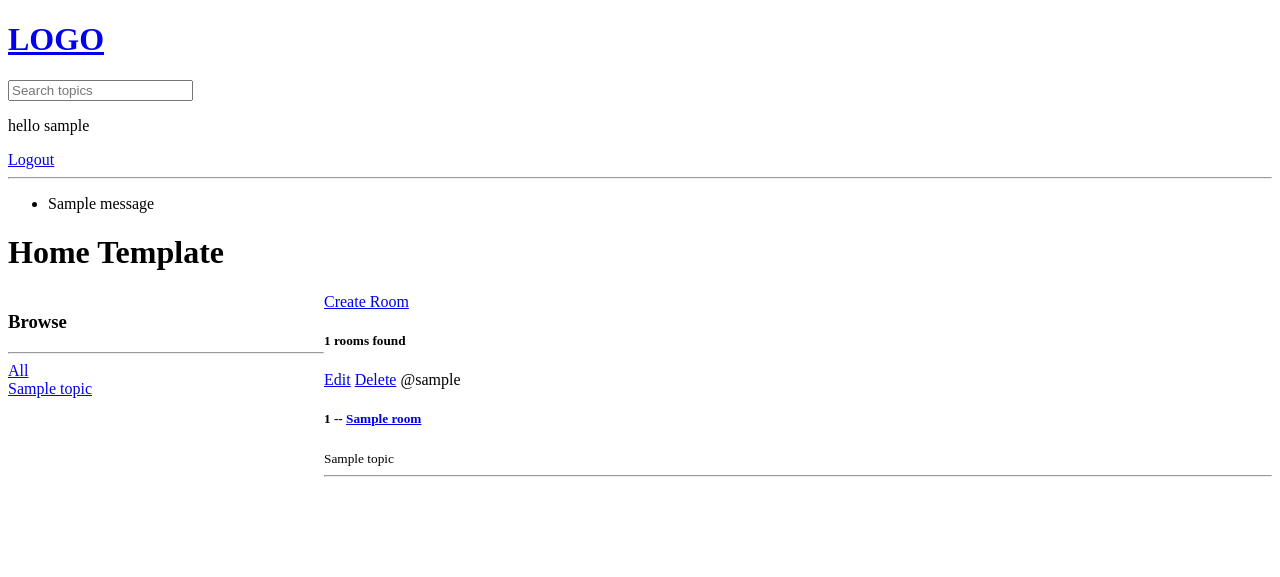
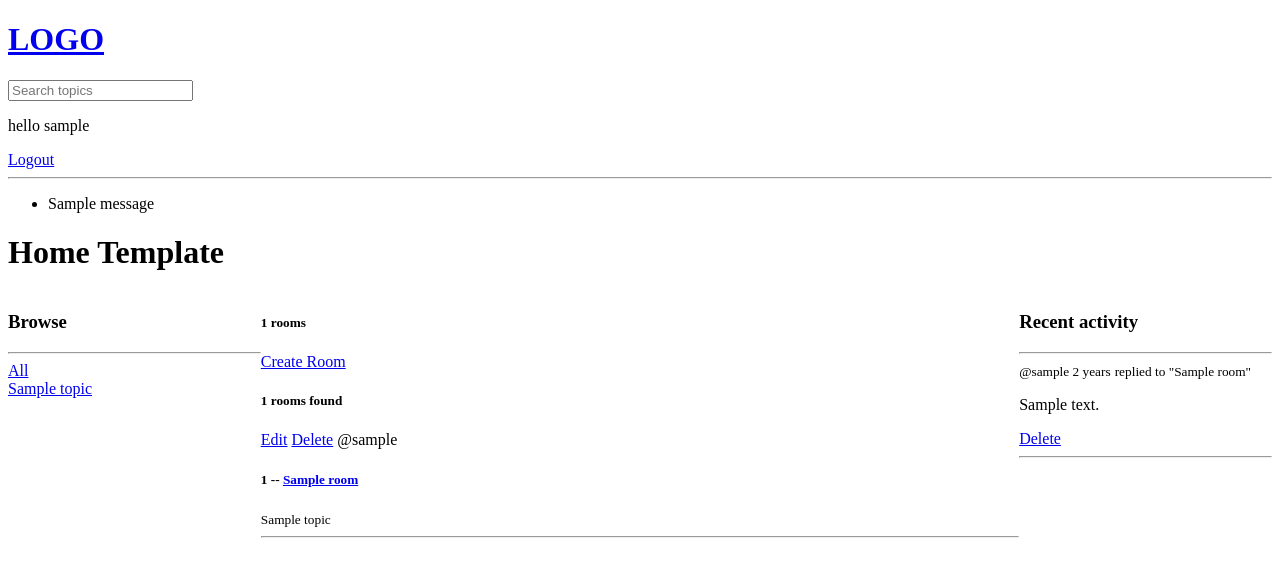
Before and after one commit to kurukimi/messagingsite, a Django app: page / in a window 1280 px wide. Shown: the top 577 px of the page. Run offline with Django 4.2, Linux system fonts and the light colour scheme; a user stored in the database is signed in; tables that the repository leaves empty hold one stand-in row (values such as "Sample post"); one stand-in notice (Sample message) is shown.

Commit message:
refactor

```diff
--- a/base/models.py
+++ b/base/models.py
@@ -14,7 +14,7 @@ class Room(models.Model):
     topic = models.ForeignKey(Topic, on_delete=models.SET_NULL, null=True)
     name = models.CharField(max_length=200)
     description = models.TextField(null=True, blank=True)
-    #participants =
+    participants = models.ManyToManyField(User, related_name='participants', blank=True)
     updated = models.DateTimeField(auto_now=True)
     created = models.DateTimeField(auto_now_add=True)
 
@@ -33,5 +33,9 @@ class Message(models.Model):
     updated = models.DateTimeField(auto_now=True)
     created = models.DateTimeField(auto_now_add=True)
 
+    class Meta:
+        ordering = ['-updated', '-created']
+
+
     def __str__(self):
         return self.body[0:50]
--- /dev/null
+++ b/base/templates/base/activity_component.html
@@ -0,0 +1,14 @@
+<h3>Recent activity</h3>
+        <hr>
+        {% for message in room_messages %}
+            <div>
+                <small>@{{message.user}} {{message.created|timesince}}</small>
+                <small>replied to "{{message.room}}"</small>
+
+                <p>{{message}}</p>
+                {% if request.user == message.user %}
+                <a href="{% url 'delete-message' message.id %}">Delete</a>
+                {% endif %}
+                <hr>
+            </div>
+        {% endfor %}
--- /dev/null
+++ b/base/templates/base/feed_component.html
@@ -0,0 +1,15 @@
+<div>
+    {% for room in rooms %}
+    <div>
+        {% if request.user == room.host %}
+        <h5>{{room_count}} rooms found</h5>
+        <a href="{% url 'update-room' room.id %}">Edit</a>
+        <a href="{% url 'delete-room' room.id %}">Delete</a>
+        {% endif %}
+        <span>@{{room.host.username}}</span>
+        <h5>{{room.id}}  -- <a href="{% url 'room' room.id %}">{{room.name}}</a></h5>
+        <small>{{room.topic.name}}</small>
+        <hr>
+    </div>
+    {% endfor %}
+</div>
--- a/base/templates/base/home.html
+++ b/base/templates/base/home.html
@@ -5,7 +5,7 @@
 <style>
     .home-container {
         display: grid;
-        grid-template-columns: 1fr 3fr ;
+        grid-template-columns: 1fr 3fr 1fr ;
     }
 </style>
 
@@ -13,26 +13,20 @@
 <div class="home-container">
 
     <div>
-        <h3>Browse</h3>
-        <hr>
-        <div>
-            <a href="{% url 'home' %}">All</a>
-        </div>
-
-        {% for topic in topics %}
-            <div>
-                <a href="{% url 'home' %}?q={{topic.name}}">{{topic.name}}</a>
-            </div>
-        {% endfor %}
+        {% include 'base/topics_component.html' %}
 
     </div>
 
     <div>
+        <h5> {{room_count}} rooms </h5>
+        <a href="{% url 'create-room' %}">Create Room</a>
 
-        <a href="{% url 'create-room' %}">Create Room</a>
-        <div id="partial-room">
-            {% include 'base/partial_room.html' %}
-        </div>
+        {% include 'base/feed_component.html'%}
+
+    </div>
+
+    <div>
+        {% include 'base/activity_component.html' %}
     </div>
 
 </div>
--- a/base/templates/base/partial_room.html
+++ /dev/null
@@ -1,20 +0,0 @@
-
-{% if rooms %}
-{% for room in rooms %}
-<div>
-    {% if request.user == room.host %}
-    <h5>{{room_count}} rooms found</h5>
-    <a href="{% url 'update-room' room.id %}">Edit</a>
-    <a href="{% url 'delete-room' room.id %}">Delete</a>
-    {% endif %}
-    <span>@{{room.host.username}}</span>
-    <h5>{{room.id}}  -- <a href="{% url 'room' room.id %}">{{room.name}}</a></h5>
-    <small>{{room.topic.name}}</small>
-    <hr>
-</div>
-{% endfor %}
-{% else %}
-<div>
-    <h5>no rooms found</h5>
-</div>
-{% endif %}
--- /dev/null
+++ b/base/templates/base/topics_component.html
@@ -0,0 +1,11 @@
+<h3>Browse</h3>
+<hr>
+<div>
+    <a href="{% url 'home' %}">All</a>
+</div>
+
+{% for topic in topics %}
+    <div>
+        <a href="{% url 'home' %}?q={{topic.name}}">{{topic.name}}</a>
+    </div>
+{% endfor %}
--- a/base/urls.py
+++ b/base/urls.py
@@ -13,4 +13,5 @@ urlpatterns = [
     path('create-room/', views.createRoom, name='create-room'),
     path('update-room/<str:pk>/', views.updateRoom, name='update-room'),
     path('delete-room/<str:pk>/', views.deleteRoom, name='delete-room'),
+    path('delete-message/<str:pk>/', views.deleteMessage, name='delete-message'),
 ]
--- a/base/views.py
+++ b/base/views.py
@@ -58,7 +58,6 @@ def registerPage(request):
     return render(request, 'base/login_register.html', {'form': form})
 
 def home(request):
-    is_ajax = request.headers.get('X-Requested-With') == 'XMLHttpRequest'
     q = request.GET.get('q') if request.GET.get('q') != None else ''
 
     rooms = Room.objects.filter(
@@ -66,22 +65,21 @@ def home(request):
         Q(name__icontains=q) |
         Q(description__icontains=q)
     )
-    room_count = rooms.count()
-
-    if is_ajax:
-        html = render_to_string(template_name="base/partial_room.html", context={'rooms' : rooms, 'room_count':room_count})
-        dataDict = {'rooms' : html}
-        return JsonResponse(dataDict, safe=False)
 
     topics = Topic.objects.all()
+    room_count = rooms.count()
+    room_messages = Message.objects.filter(
+        Q(room__topic__name__icontains=q))
 
-    context = {'rooms' : rooms, 'topics' : topics, 'room_count':room_count}
+    context = {'rooms': rooms, 'topics': topics,
+               'room_count': room_count, 'room_messages': room_messages}
     return render(request, 'base/home.html', context)
 
 
 def room(request, pk):
     room = Room.objects.get(id=pk)
     room_messages = room.message_set.all().order_by('-created')
+    participants = room.participants.all()
 
     if request.method == 'POST':
         message = Message.objects.create(
@@ -89,9 +87,10 @@ def room(request, pk):
             room=room,
             body=request.POST.get('body')
         )
+        room.participants.add(request.user)
         return redirect('room', pk=room.id)
 
-    context = {'room':room, 'room_messages': room_messages}
+    context = {'room':room, 'room_messages': room_messages, 'participants':participants}
     return render(request, 'base/room.html', context)
 
 @login_required(login_url='login')
@@ -131,3 +130,17 @@ def deleteRoom(request, pk):
         room.delete()
         return redirect('home')
     return render(request, 'base/delete.html', context)
+
+
+
+@login_required(login_url='login')
+def deleteMessage(request, pk):
+    message = Message.objects.get(id=pk)
+
+    if request.user != message.user:
+        return HttpResponse('Not your message')
+
+    if request.method == "POST":
+        message.delete()
+        return redirect('home')
+    return render(request, 'base/delete.html', {'obj': message})
```
Also changed, not shown: base/templates/base/room.html (+28 -0 lines), base/migrations/0003_alter_room_options_room_participants.py (added).
